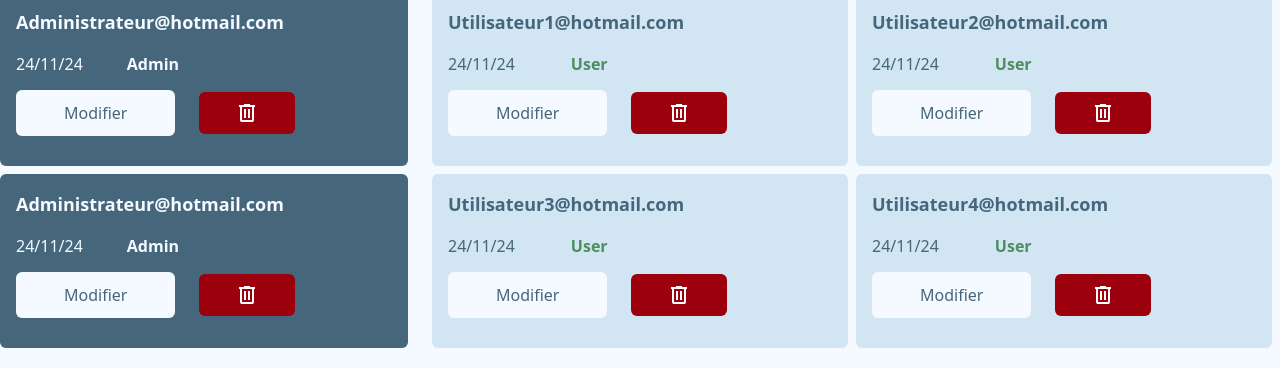
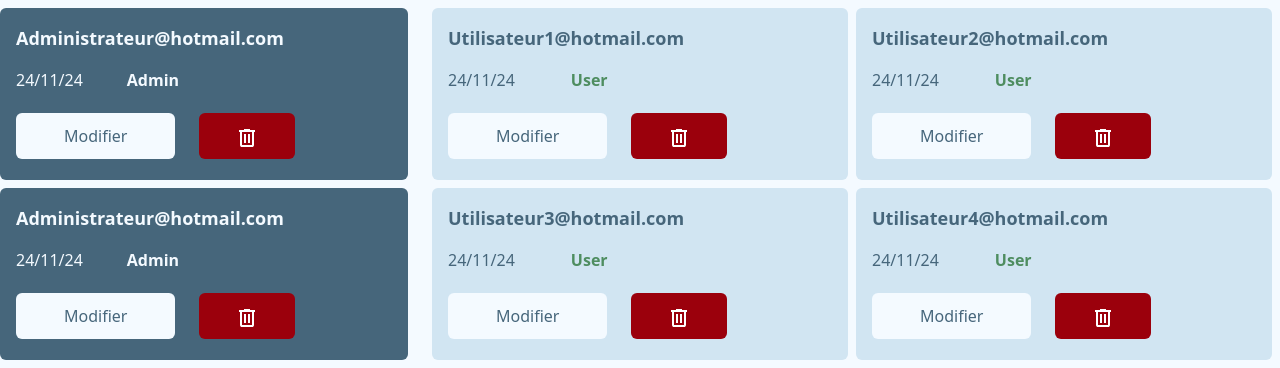
Before and after one commit to MainDuWeb/Hdm-Meet, a website built with Parcel: page src/administration.html in a window 1280 px wide. Shown: the part 481-849 px from the top of the page. Built offline with nearby package versions, Linux system fonts and the light colour scheme.

Commit message:
Travail du vendredi 26

```diff
--- a/src/admin_connexion.html
+++ b/src/admin_connexion.html
@@ -4,7 +4,7 @@
 <head>
     <meta charset="UTF-8">
     <meta name="viewport" content="width=device-width, initial-scale=1.0">
-    <link rel="preconnect" href="./doc/BespokeStencil-Medium.woff2">
+
     <link rel="preconnect" href="https://fonts.googleapis.com">
     <link rel="preconnect" href="https://fonts.gstatic.com" crossorigin>
     <link
@@ -30,7 +30,6 @@
                 <nav class="flex flex-row-reverse p-6">
                     <a class="btn-back animate-pulse " href="index.html">
                         <img src="./img/back.svg" alt="Retour à l'accueil">
-
                     </a>
                 </nav>
             </header>
--- a/src/administration.html
+++ b/src/administration.html
@@ -4,7 +4,7 @@
 <head>
     <meta charset="UTF-8">
     <meta name="viewport" content="width=device-width, initial-scale=1.0">
-    <link rel="preconnect" href="./doc/BespokeStencil-Medium.woff2">
+
     <link rel="preconnect" href="https://fonts.googleapis.com">
     <link rel="preconnect" href="https://fonts.gstatic.com" crossorigin>
     <link
@@ -77,15 +77,12 @@
                                 </li>
                             </ul>
 
+                      <div class="flex items-center pl-4 pb-4 pt-8">
+                        <div class=""><a class="btn-card-modifier" href="#">Modifier</a></li></div>
+                        <div class=""><a href="#" class="btn-card-supprimer">
+                            <img class="inline-block" src="../src/img/poubelle.svg" alt=""> </a></div>
+                      </div>
 
-                            <ul class="flex items-center pl-4 pb-4 pt-4 ">
-                                <li class=""><a class="btn-card-modifier" href="#">Modifier</a></li>
-                                <li class=" btn-card-supprimer">
-                                    <a href="#" class="">
-                                        <img class="" src="../src/img/poubelle.svg" alt="">
-                                    </a>
-                                </li>
-                            </ul>
                         </article>
                     </div>
 
@@ -101,15 +98,11 @@
                                 </li>
                             </ul>
 
-
-                            <ul class="flex items-center pl-4 pb-4 pt-4 ">
-                                <li class=""><a class="btn-card-modifier" href="#">Modifier</a></li>
-                                <li class=" btn-card-supprimer">
-                                    <a href="#" class="">
-                                        <img class="" src="../src/img/poubelle.svg" alt="">
-                                    </a>
-                                </li>
-                            </ul>
+                            <div class="flex items-center pl-4 pb-4 pt-8">
+                                <div class=""><a class="btn-card-modifier" href="#">Modifier</a></li></div>
+                                <div class=""><a href="#" class="btn-card-supprimer">
+                                    <img class="inline-block" src="../src/img/poubelle.svg" alt=""> </a></div>
+                              </div>
                         </article>
                     </div>
                 </div>
@@ -133,14 +126,11 @@
                                 </ul>
 
 
-                                <ul class="flex items-center pl-4 pb-4 pt-4 ">
-                                    <li class=""><a class="btn-card-modifier" href="#">Modifier</a></li>
-                                    <li class=" btn-card-supprimer">
-                                        <a href="#" class="">
-                                            <img class="" src="../src/img/poubelle.svg" alt="">
-                                        </a>
-                                    </li>
-                                </ul>
+                                <div class="flex items-center pl-4 pb-4 pt-8">
+                                    <div class=""><a class="btn-card-modifier" href="#">Modifier</a></li></div>
+                                    <div class=""><a href="#" class="btn-card-supprimer">
+                                        <img class="inline-block" src="../src/img/poubelle.svg" alt=""> </a></div>
+                                  </div>
                             </article>
                         </div>
                         <!-- CARD UTILISATEURS 2============================= -->
@@ -156,14 +146,11 @@
                                 </ul>
 
 
-                                <ul class="flex items-center pl-4 pb-4 pt-4 ">
-                                    <li class=""><a class="btn-card-modifier" href="#">Modifier</a></li>
-                                    <li class=" btn-card-supprimer">
-                                        <a href="#" class="">
-                                            <img class="" src="../src/img/poubelle.svg" alt="">
-                                        </a>
-                                    </li>
-                                </ul>
+                                <div class="flex items-center pl-4 pb-4 pt-8">
+                                    <div class=""><a class="btn-card-modifier" href="#">Modifier</a></li></div>
+                                    <div class=""><a href="#" class="btn-card-supprimer">
+                                        <img class="inline-block" src="../src/img/poubelle.svg" alt=""> </a></div>
+                                  </div>
                             </article>
                         </div>
                         <!-- CARD UTILISATEURS 3============================= -->
@@ -179,14 +166,11 @@
                                 </ul>
 
 
-                                <ul class="flex items-center pl-4 pb-4 pt-4 ">
-                                    <li class=""><a class="btn-card-modifier" href="#">Modifier</a></li>
-                                    <li class=" btn-card-supprimer">
-                                        <a href="#" class="">
-                                            <img class="" src="../src/img/poubelle.svg" alt="">
-                                        </a>
-                                    </li>
-                                </ul>
+                                <div class="flex items-center pl-4 pb-4 pt-8">
+                                    <div class=""><a class="btn-card-modifier" href="#">Modifier</a></li></div>
+                                    <div class=""><a href="#" class="btn-card-supprimer">
+                                        <img class="inline-block" src="../src/img/poubelle.svg" alt=""> </a></div>
+                                  </div>
                             </article>
                         </div>
                         <!-- CARD UTILISATEURS 4============================= -->
@@ -202,14 +186,11 @@
                                 </ul>
 
 
-                                <ul class="flex items-center pl-4 pb-4 pt-4 ">
-                                    <li class=""><a class="btn-card-modifier" href="#">Modifier</a></li>
-                                    <li class=" btn-card-supprimer">
-                                        <a href="#" class="">
-                                            <img class="" src="../src/img/poubelle.svg" alt="">
-                                        </a>
-                                    </li>
-                                </ul>
+                                <div class="flex items-center pl-4 pb-4 pt-8">
+                                    <div class=""><a class="btn-card-modifier" href="#">Modifier</a></li></div>
+                                    <div class=""><a href="#" class="btn-card-supprimer">
+                                        <img class="inline-block" src="../src/img/poubelle.svg" alt=""> </a></div>
+                                  </div>
                             </article>
                         </div>
 
--- a/src/css/tailwind.css
+++ b/src/css/tailwind.css
@@ -36,7 +36,7 @@
         }
     /* DROPDOWN========================================================= */
     .dropdown {
-        @apply text-[#00619E] rounded-md  px-6 py-[0.7rem] mr-2 bg-[#FAFDFF]
+        @apply text-[#00619E] rounded-md  px-6 py-[0.7rem] m-2 bg-[#FAFDFF]
     }
 
 
--- a/src/index.html
+++ b/src/index.html
@@ -4,7 +4,7 @@
 <head>
     <meta charset="UTF-8">
     <meta name="viewport" content="width=device-width, initial-scale=1.0">
-    <link rel="preconnect" href="./doc/BespokeStencil-Medium.woff2">
+
     <link rel="preconnect" href="https://fonts.googleapis.com">
     <link rel="preconnect" href="https://fonts.gstatic.com" crossorigin>
     <link
@@ -39,7 +39,7 @@
             <h2 class=" text-lg text-[#162D4E]">L’application HDM de réunions en ligne </h2>
 
             <div class="mt-16">
-                <a class=" btn-primary "href="#">
+                <a class=" btn-primary "href="user_connexion.html">
                         Connexion
                 </a>
             </div>
--- a/src/index.js
+++ /dev/null
@@ -1,6 +0,0 @@
-document.getElementById('dropdown-js').addEventListener('click', function () {
-    var dropdownContent = this.querySelectorAll('.dropdown-content');
-    dropdownContent.forEach(function (content) {
-        content.classList.toggle('hidden');
-    });
-});
--- /dev/null
+++ b/src/user_connexion.html
@@ -0,0 +1,55 @@
+<!DOCTYPE html>
+<html lang="en">
+
+<head>
+    <meta charset="UTF-8">
+    <meta name="viewport" content="width=device-width, initial-scale=1.0">
+    <link rel="preconnect" href="https://fonts.googleapis.com">
+    <link rel="preconnect" href="https://fonts.gstatic.com" crossorigin>
+    <link
+        href="https://fonts.googleapis.com/css2?family=Inter:wght@400;500;600;700;800;900&family=Open+Sans:ital,wght@0,300;0,400;0,500;0,600;0,700;0,800;1,300;1,400;1,500;1,600;1,700;1,800&family=Roboto:ital,wght@0,100;0,300;0,400;0,500;0,700;0,900;1,300;1,500&display=swap"
+        rel="stylesheet">
+    <link rel="stylesheet" href="./css/tailwind.css" />
+    <title>HDM Meet</title>
+</head>
+
+<body class="bg-[#f4faff] ">
+
+    <nav class="py-4  grid grid-cols-2  ">
+        <h1 class=""> <img class="min-w-0" src="../src/img/little_logo_blue.svg" alt="HDM Meet" title="HDM Meet"> </h1>
+
+        <div class="flex justify-end pt-12">
+            <div class="pr-32 animate-pulse ">
+                <a class="" href="index.html">
+                    <img class="btn-back " src="./img/back.svg" alt="Retour à l'accueil">
+                </a>
+            </div>
+        </div>
+    </nav>
+
+    <div class="grid grid-cols-2">
+
+        <section>
+            <div class="mx-24 mt-16 py-48 bg-[#46667B] rounded-lg">
+
+            </div>
+        </section>
+        <section>
+            <h1 class="mt-32 text-3xl font-bold text-[#162D4E] ">Identifiez-vous </h1>
+            <ul>
+                <li class="my-4"><input class="formulaire " type="email" placeholder="Entrez votre email"></li>
+                <li class=""><input class="formulaire" type="password" placeholder="Mot de passe"></li>
+            </ul>
+
+            <div class="mt-16">
+                <a class=" btn-primary " href="administration.html">
+                    Connexion
+                </a>
+            </div>
+        </section>
+
+    </div>
+    <script src="./index.js" type="module"></script>
+</body>
+
+</html>
```
Also changed, not shown: dist/admin_connexion.html, dist/administration.html, dist/index.html, dist/user_connexion.html (added), src/doc/BespokeStencil-Medium.woff (deleted), src/doc/BespokeStencil-Medium.woff2 (deleted), 4 other files.
